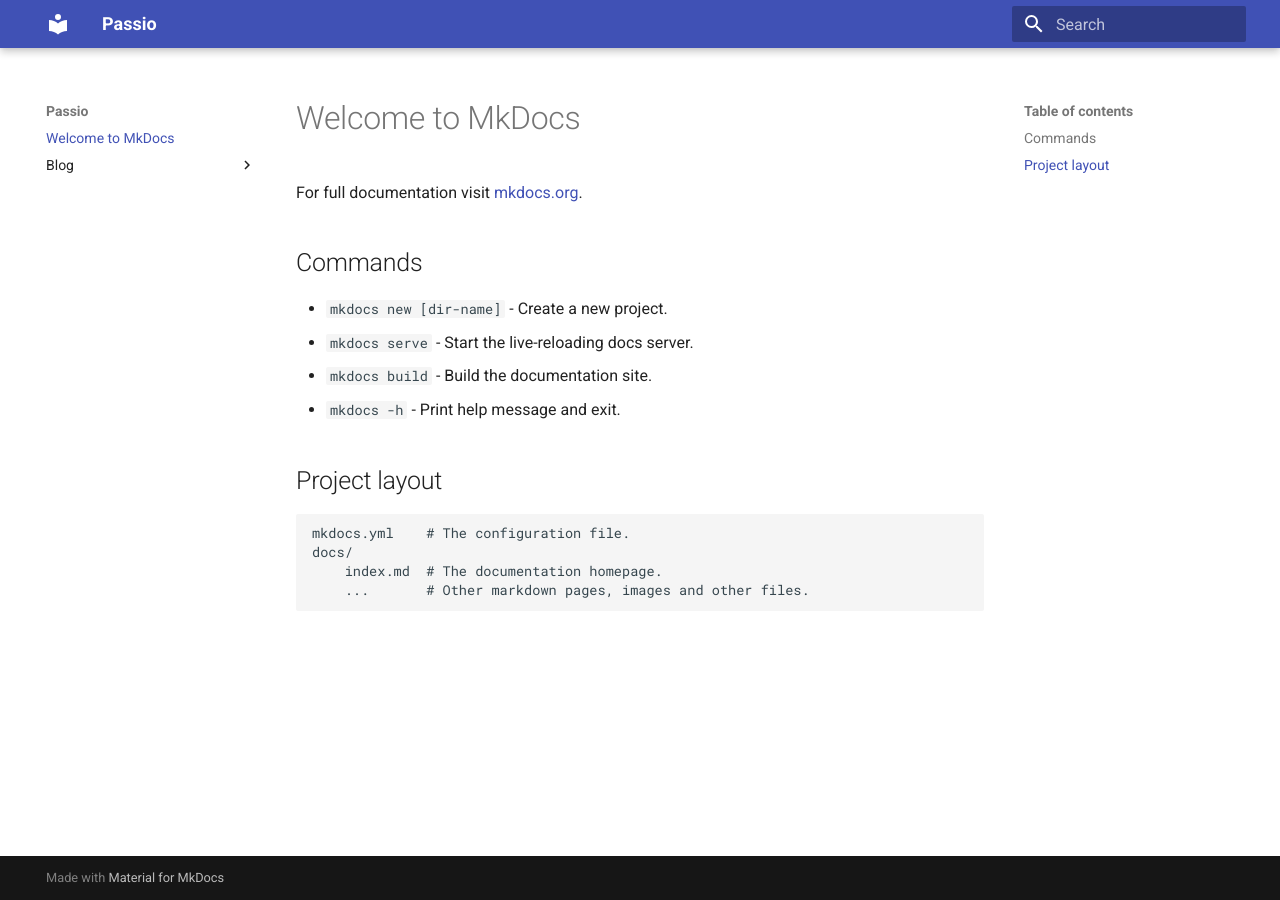
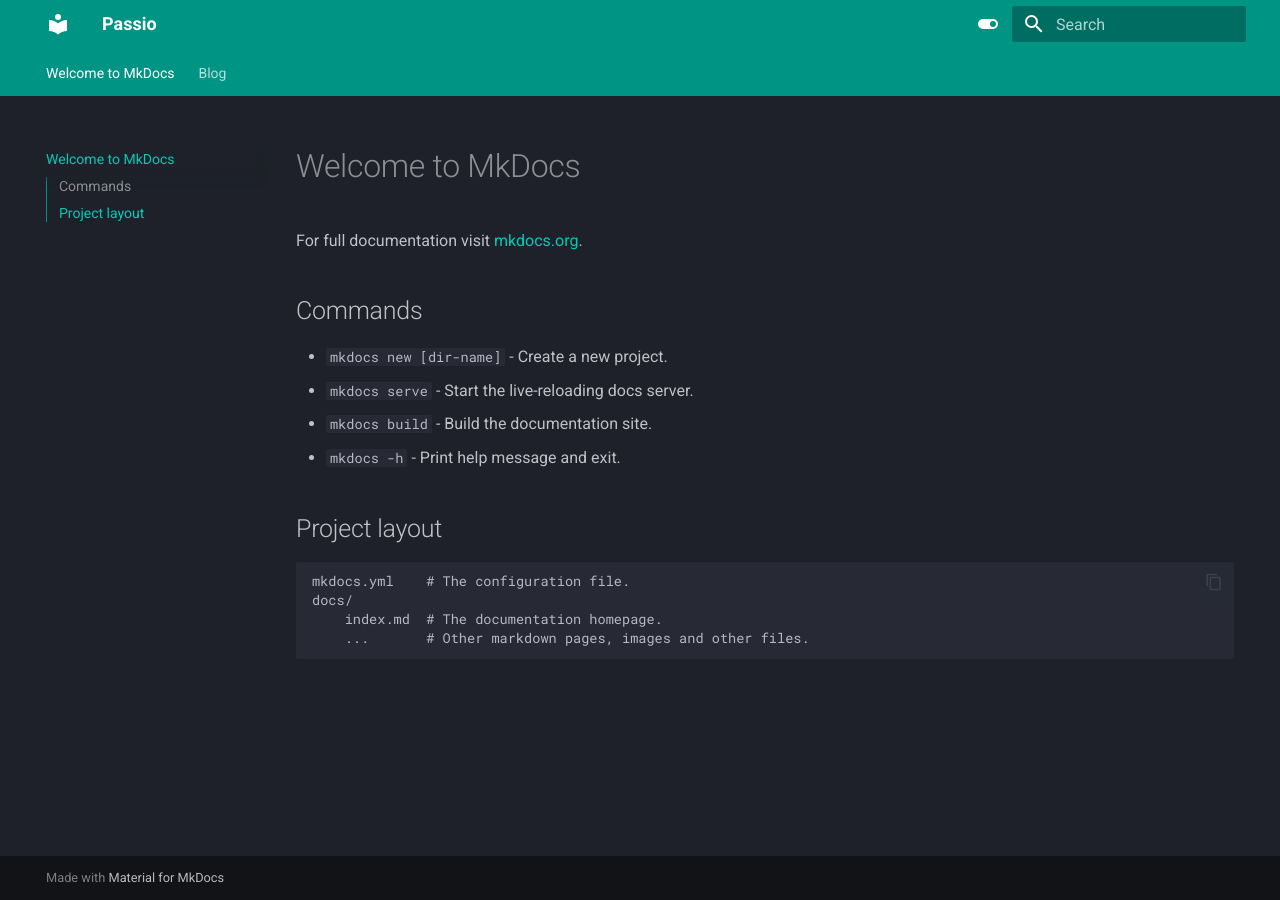
Before and after one commit to fenixpapu/blogs, an MkDocs documentation site: the page built from docs/index.md, in a window 1280 px wide. Built offline with MkDocs 1.6.1 and Material for MkDocs 9.7.7, drawn with Linux system fonts in a browser that asks for light colours.

Commit message:
config default dark theme and add navigation

```diff
--- a/mkdocs.yml
+++ b/mkdocs.yml
@@ -2,3 +2,27 @@
 
 theme:
   name: material
+  features:
+    - navigation.tabs
+    - navigation.sections
+    - toc.integrate
+    - navigation.top
+    - search.suggest
+    - search.highlight
+    - content.tabs.link
+    - content.code.annotation
+    - content.code.copy
+  language: en
+  palette:
+    - scheme: slate
+      toggle:
+        icon: material/toggle-switch
+        name: Switch to light mode
+      primary: teal
+      accent: lime
+    - scheme: default
+      toggle:
+        icon: material/toggle-switch-off-outline
+        name: Switch to dark mode
+      primary: teal
+      accent: purple
```
